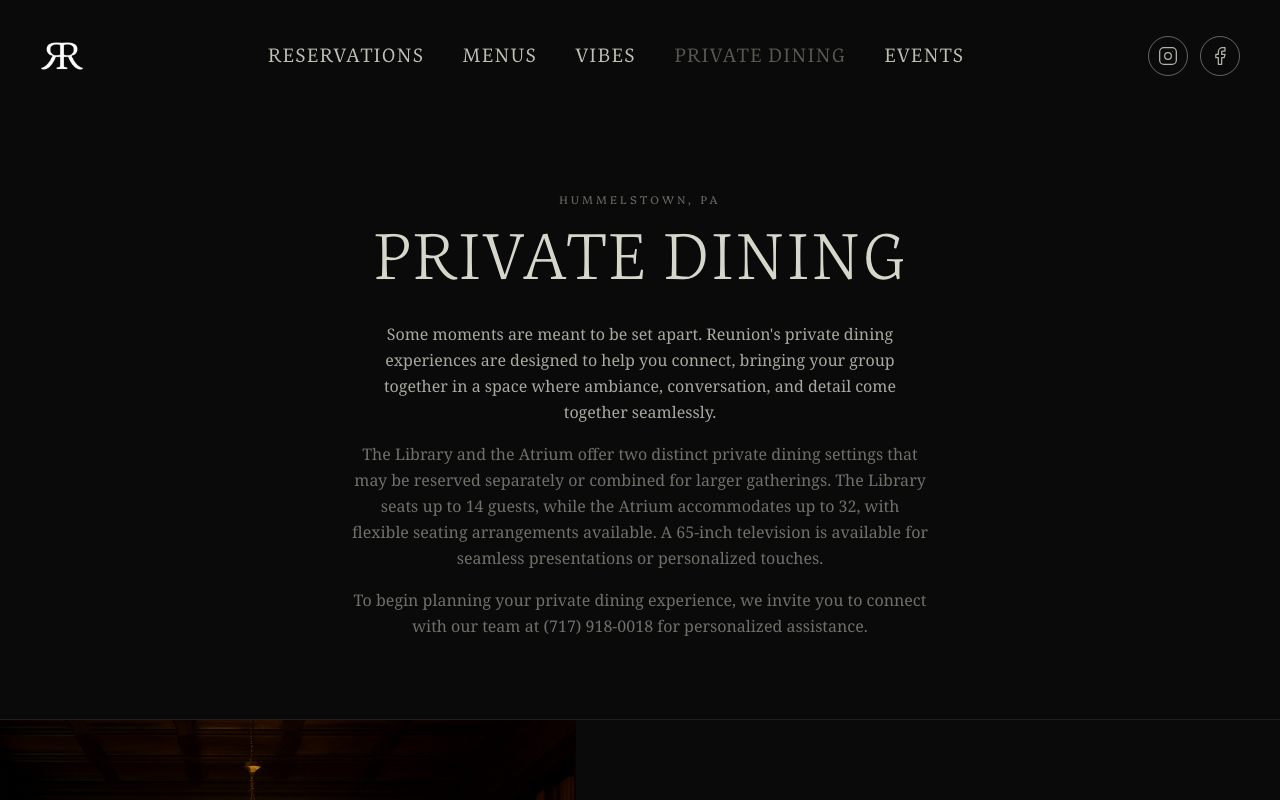
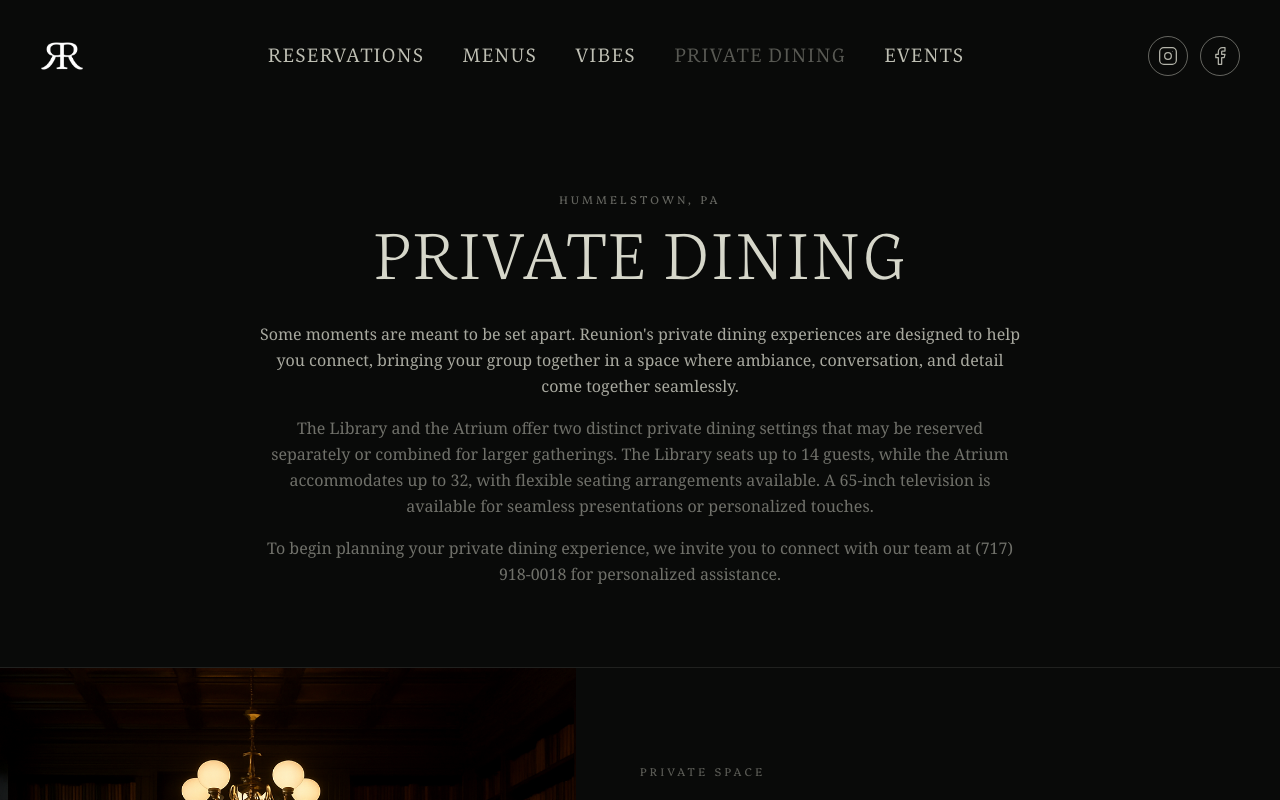
Before and after one commit to 0xdysseydigital/reunion-web, a Next.js app: page /private-dining in a window 1280 px wide. Shown: the top 800 px of the page. Built offline with nearby package versions, Linux system fonts and the light colour scheme; a web font is replaced by a local one.

Commit message:
Widen private dining subheading to reduce side deadspace
Co-Authored-By: Claude Sonnet 5 <noreply@anthropic.com>

```diff
--- a/src/app/(main)/private-dining/page.tsx
+++ b/src/app/(main)/private-dining/page.tsx
@@ -46,17 +46,17 @@ export default function PrivateDiningPage() {
           </h1>
         </FadeIn>
         <FadeIn direction="none" delay={0.2}>
-          <p className="font-literata text-brand-cream/70 text-[16px] mt-8 max-w-xl leading-relaxed">
+          <p className="font-literata text-brand-cream/70 text-[16px] mt-8 max-w-3xl leading-relaxed">
             Some moments are meant to be set apart. Reunion's private dining experiences are designed to help you connect, bringing your group together in a space where ambiance, conversation, and detail come together seamlessly.
           </p>
         </FadeIn>
         <FadeIn direction="none" delay={0.3}>
-          <p className="font-literata text-brand-cream/45 text-[16px] mt-4 max-w-xl leading-relaxed">
+          <p className="font-literata text-brand-cream/45 text-[16px] mt-4 max-w-3xl leading-relaxed">
             The Library and the Atrium offer two distinct private dining settings that may be reserved separately or combined for larger gatherings. The Library seats up to 14 guests, while the Atrium accommodates up to 32, with flexible seating arrangements available. A 65‑inch television is available for seamless presentations or personalized touches.
           </p>
         </FadeIn>
         <FadeIn direction="none" delay={0.4}>
-          <p className="font-literata text-brand-cream/45 text-[16px] mt-4 max-w-xl leading-relaxed">
+          <p className="font-literata text-brand-cream/45 text-[16px] mt-4 max-w-3xl leading-relaxed">
             To begin planning your private dining experience, we invite you to connect with our team at {PHONE} for personalized assistance.
           </p>
         </FadeIn>
```
